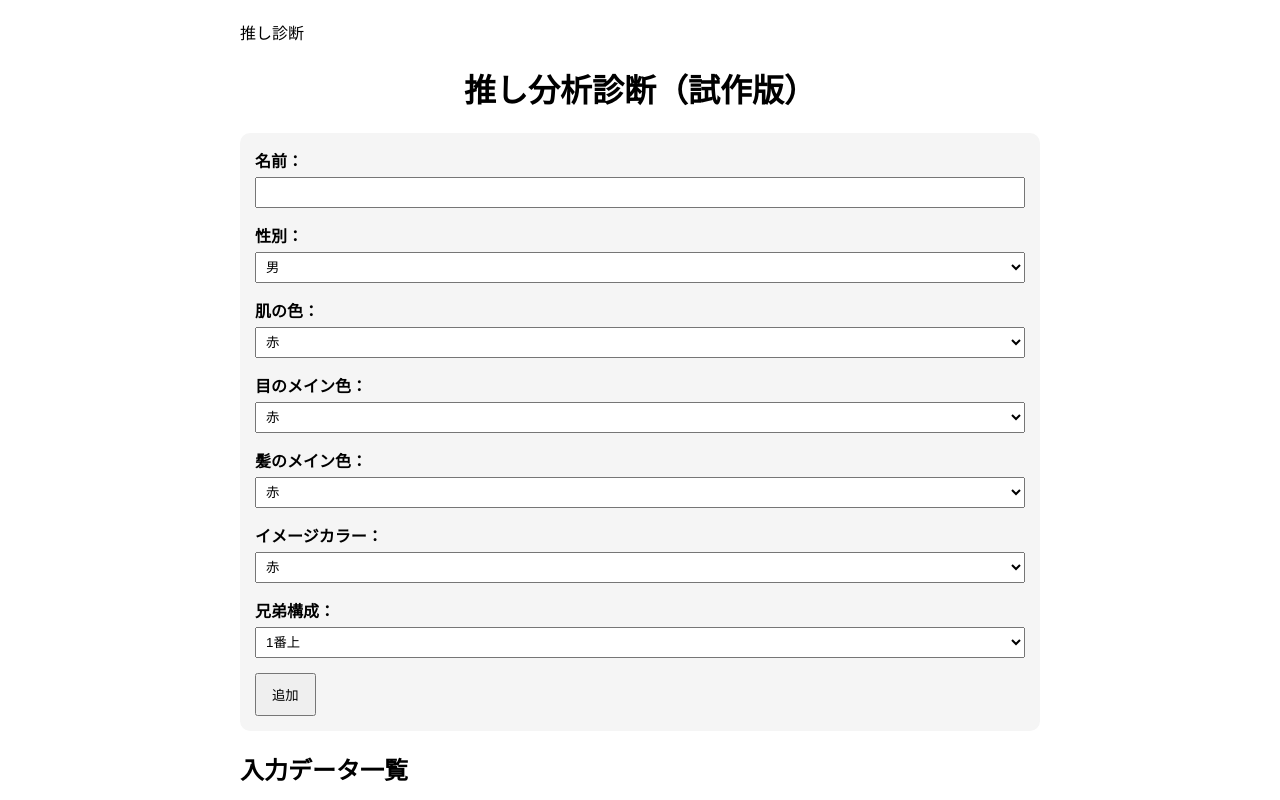
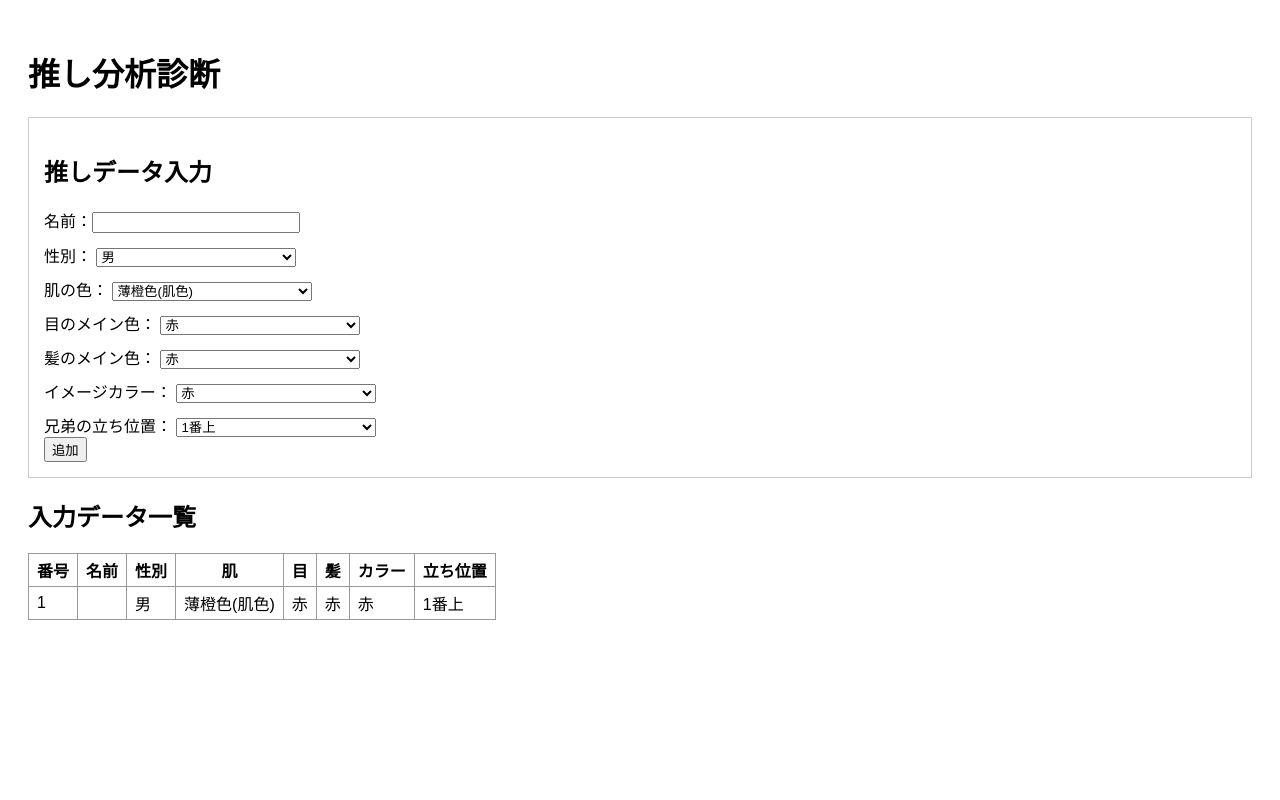
Before and after one commit to Shiteibot/04Shindan, a plain HTML site: page index.html in a window 1280 px wide. Both pictures are taken after a click on the button "追加". Shown: the top 800 px of the page. Drawn offline with nearby package versions, Linux system fonts and the light colour scheme.

Commit message:
Update index.html

```diff
--- a/index.html
+++ b/index.html
@@ -1,196 +1,161 @@
-推し診断
-
 <!DOCTYPE html>
 <html lang="ja">
 <head>
-<meta charset="UTF-8">
-<title>推し分析診断（試作版）</title>
-<script src="https://cdn.jsdelivr.net/npm/chart.js"></script>
+  <meta charset="UTF-8" />
+  <title>推し分析診断</title>
   <style>
-body {
-    font-family: sans-serif;
-    padding: 20px;
-    max-width: 800px;
-    margin: auto;
-}
-h1 {
-    text-align: center;
-}
-form {
-    background: #f5f5f5;
-    padding: 15px;
-    border-radius: 10px;
-}
-label {
-    font-weight: bold;
-}
-select, input {
-    width: 100%;
-    padding: 6px;
-    margin: 5px 0 15px;
-}
-button {
-    padding: 10px 15px;
-    margin-right: 10px;
-    cursor: pointer;
-}
-table {
-    width: 100%;
-    margin-top: 20px;
-    border-collapse: collapse;
-}
-td, th {
-    border: 1px solid #ccc;
-    padding: 5px;
-    text-align: center;
-}
-#resultText {
-    margin-top: 20px;
-    font-weight: bold;
-}
+    body { font-family: sans-serif; padding: 20px; }
+    .input-block { border: 1px solid #ccc; padding: 15px; margin-bottom: 15px; }
+    label { display: block; margin-top: 10px; }
+    select, input { width: 200px; }
+    table { border-collapse: collapse; margin-top: 20px; }
+    th, td { border: 1px solid #999; padding: 4px 8px; }
   </style>
 </head>
 <body>
+  <h1>推し分析診断</h1>
 
-<h1>推し分析診断（試作版）</h1>
+  <div class="input-block">
+    <h2>推しデータ入力</h2>
+    <label>名前：<input id="nameInput" /></label>
 
-<form id="oshiForm">
-    <label>名前：</label>
-    <input type="text" id="name">
+    <label>性別：
+      <select id="gender">
+        <option>男</option>
+        <option>女</option>
+        <option>その他</option>
+      </select>
+    </label>
 
-    <label>性別：</label>
-    <select id="gender">
-        <option>男</option><option>女</option><option>その他</option>
-    </select>
-
-    <label>肌の色：</label>
-    <select id="skin">
-        <option>赤</option><option>オレンジ</option><option>薄橙色(肌色)</option>
-        <option>黄色</option><option>緑色</option><option>ミント色</option>
-        <option>青色</option><option>紫色</option><option>ピンク色</option>
-        <option>茶色(褐色)</option><option>白色</option><option>黒色</option>
+    <label>肌の色：
+      <select id="skinColor">
+        <option>薄橙色(肌色)</option>
+        <option>茶色(褐色)</option>
+        <option>赤</option>
+        <option>オレンジ</option>
+        <option>黄色</option>
+        <option>緑色</option>
+        <option>ミント色</option>
+        <option>青色</option>
+        <option>紫色</option>
+        <option>ピンク色</option>
+        <option>クリーム色</option>
+        <option>白色</option>
+        <option>黒色</option>
         <option>灰色</option>
       </select>
+    </label>
 
-    <label>目のメイン色：</label>
-    <select id="eye">
-        <option>赤</option><option>オレンジ</option><option>薄橙色(肌色)</option>
-        <option>黄色</option><option>緑色</option><option>ミント色</option>
-        <option>青色</option><option>紫色</option><option>ピンク色</option>
-        <option>茶色(褐色)</option><option>クリーム色</option><option>白色</option>
-        <option>黒色</option><option>灰色</option><option>虹色</option>
+    <label>目のメイン色：
+      <select id="eyeColor">
+        <option>赤</option>
+        <option>オレンジ</option>
+        <option>薄橙色(肌色)</option>
+        <option>黄色</option>
+        <option>緑色</option>
+        <option>ミント色</option>
+        <option>青色</option>
+        <option>紫色</option>
+        <option>ピンク色</option>
+        <option>茶色(褐色)</option>
+        <option>クリーム色</option>
+        <option>白色</option>
+        <option>黒色</option>
+        <option>灰色</option>
+        <option>虹色</option>
       </select>
+    </label>
 
-    <label>髪のメイン色：</label>
-    <select id="hair">
-        <option>赤</option><option>オレンジ</option><option>黄色</option>
-        <option>緑色</option><option>ミント色</option><option>青色</option>
-        <option>紫色</option><option>ピンク色</option><option>茶色</option>
-        <option>クリーム色</option><option>白色</option><option>黒色</option>
-        <option>灰色</option><option>虹色</option>
+    <label>髪のメイン色：
+      <select id="hairColor">
+        <option>赤</option>
+        <option>オレンジ</option>
+        <option>黄色</option>
+        <option>緑色</option>
+        <option>ミント色</option>
+        <option>青色</option>
+        <option>紫色</option>
+        <option>ピンク色</option>
+        <option>茶色</option>
+        <option>クリーム色</option>
+        <option>白色</option>
+        <option>黒色</option>
+        <option>灰色</option>
+        <option>虹色</option>
       </select>
+    </label>
 
-    <label>イメージカラー：</label>
-    <select id="color">
-        <option>赤</option><option>オレンジ</option><option>黄色</option>
-        <option>緑色</option><option>ミント色</option><option>青色</option>
-        <option>紫色</option><option>ピンク色</option><option>茶色</option>
-        <option>クリーム色</option><option>白色</option><option>黒色</option>
+    <label>イメージカラー：
+      <select id="imageColor">
+        <option>赤</option>
+        <option>オレンジ</option>
+        <option>黄色</option>
+        <option>緑色</option>
+        <option>ミント色</option>
+        <option>青色</option>
+        <option>紫色</option>
+        <option>ピンク色</option>
+        <option>茶色</option>
+        <option>クリーム色</option>
+        <option>白色</option>
+        <option>黒色</option>
         <option>灰色</option>
       </select>
+    </label>
 
-    <label>兄弟構成：</label>
-    <select id="family">
-        <option>1番上</option><option>中間子</option><option>末っ子</option>
-        <option>1人っ子</option><option>不明</option>
+    <label>兄弟の立ち位置：
+      <select id="birthOrder">
+        <option>1番上</option>
+        <option>中間子</option>
+        <option>末っ子</option>
+        <option>1人っ子</option>
+        <option>不明</option>
       </select>
+    </label>
 
-    <button type="button" onclick="addOshi()">追加</button>
-</form>
+    <button onclick="addData()">追加</button>
+  </div>
 
   <h2>入力データ一覧</h2>
   <table id="dataTable">
-    <tr><th>名前</th><th>性別</th><th>肌</th><th>目</th><th>髪</th><th>カラー</th><th>兄弟構成</th></tr>
+    <tr><th>番号</th><th>名前</th><th>性別</th><th>肌</th><th>目</th><th>髪</th><th>カラー</th><th>立ち位置</th></tr>
   </table>
 
-<button onclick="analyze()">分析する</button>
+  <script>
+    let dataList = [];
 
-<canvas id="chart" width="400" height="400"></canvas>
+    function addData() {
+      const name = document.getElementById('nameInput').value;
+      const gender = document.getElementById('gender').value;
+      const skin = document.getElementById('skinColor').value;
+      const eye = document.getElementById('eyeColor').value;
+      const hair = document.getElementById('hairColor').value;
+      const image = document.getElementById('imageColor').value;
+      const birth = document.getElementById('birthOrder').value;
 
-<div id="resultText"></div>
-
-<script>
-let oshiList = [];
-let chart = null;
-
-// 入力データ追加
-function addOshi() {
-    const data = {
-        name: document.getElementById("name").value,
-        gender: document.getElementById("gender").value,
-        skin: document.getElementById("skin").value,
-        eye: document.getElementById("eye").value,
-        hair: document.getElementById("hair").value,
-        color: document.getElementById("color").value,
-        family: document.getElementById("family").value,
-    };
-    oshiList.push(data);
-
-    const row = document.createElement("tr");
-    Object.values(data).forEach(v=>{
-        const td = document.createElement("td");
-        td.textContent = v;
-        row.appendChild(td);
-    });
-    document.getElementById("dataTable").appendChild(row);
-
-    document.getElementById("name").value = "";
+      const entry = { name, gender, skin, eye, hair, image, birth };
+      dataList.push(entry);
+      renderTable();
     }
 
-// 項目ごとの集計
-function countCategory(key) {
-    let result = {};
-    oshiList.forEach(o=>{
-        const v = o[key];
-        result[v] = (result[v] || 0) + 1;
+    function renderTable() {
+      const table = document.getElementById('dataTable');
+      table.innerHTML = '<tr><th>番号</th><th>名前</th><th>性別</th><th>肌</th><th>目</th><th>髪</th><th>カラー</th><th>立ち位置</th></tr>';
+
+      dataList.forEach((d, i) => {
+        const row = `<tr>
+          <td>${i + 1}</td>
+          <td>${d.name}</td>
+          <td>${d.gender}</td>
+          <td>${d.skin}</td>
+          <td>${d.eye}</td>
+          <td>${d.hair}</td>
+          <td>${d.image}</td>
+          <td>${d.birth}</td>
+        </tr>`;
+        table.innerHTML += row;
       });
-    return result;
     }
-
-function analyze() {
-    if (oshiList.length === 0) return;
-
-    const category = "hair"; // ← 今は「髪の色」を分析対象に（必要に応じて変更可）
-    const counts = countCategory(category);
-
-    const labels = Object.keys(counts);
-    const data = Object.values(counts);
-
-    if (chart) chart.destroy();
-    const ctx = document.getElementById("chart");
-    chart = new Chart(ctx, {
-        type: "pie",
-        data: {
-            labels: labels,
-            datasets: [{ data: data }]
-        }
-    });
-
-    // 傾向文章
-    let max = data[0];
-    let maxLabel = labels[0];
-    for (let i=1;i<data.length;i++){
-        if (data[i] > max){
-            max = data[i];
-            maxLabel = labels[i];
-        }
-    }
-
-    document.getElementById("resultText").textContent =
-        `あなたの推しは「${maxLabel}」のキャラが多いようです！（${oshiList.length}人中${max}人）`;
-}
-
   </script>
-
 </body>
 </html>
```
Lines whose indentation alone changed are shown as unchanged.
